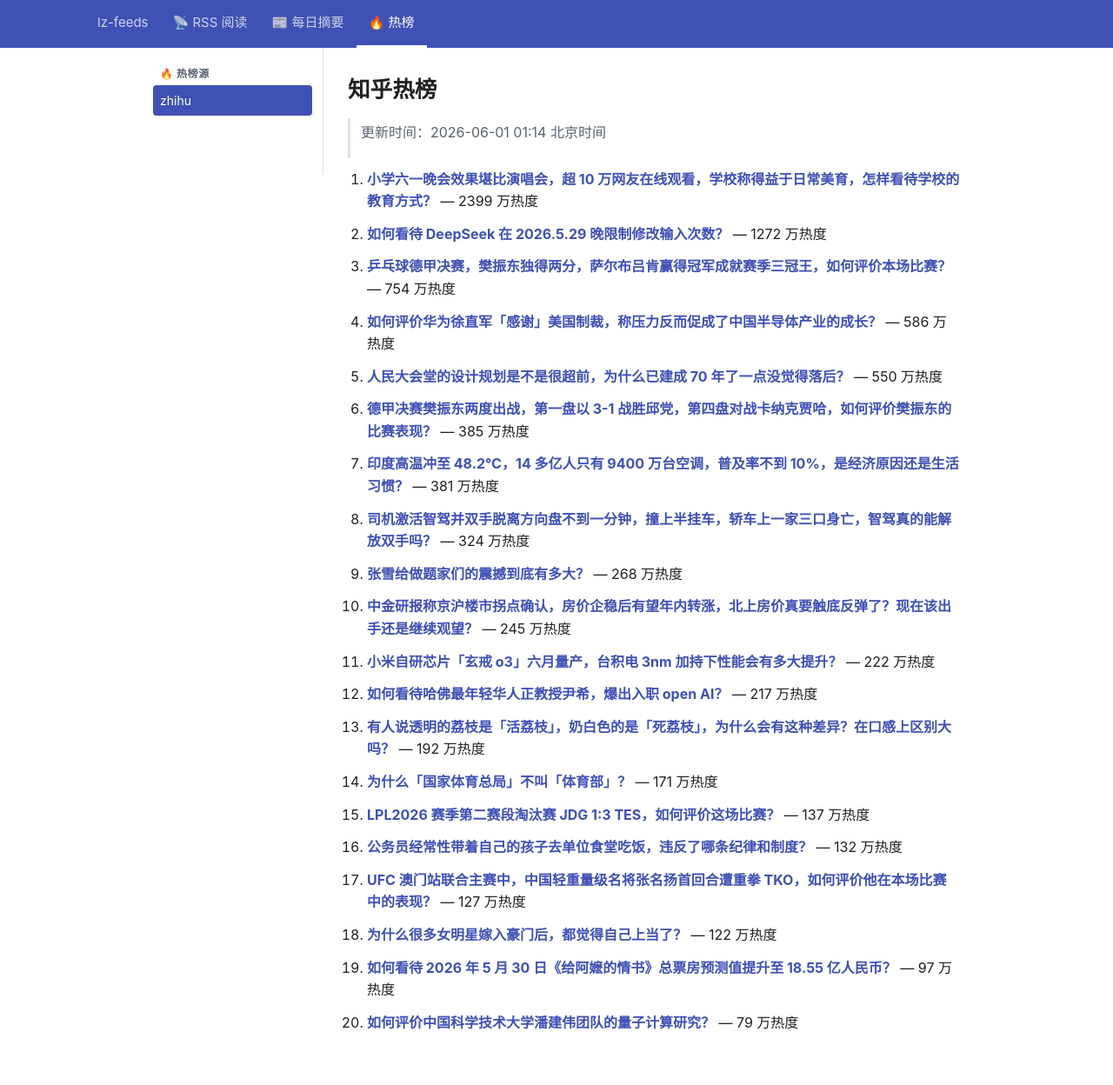
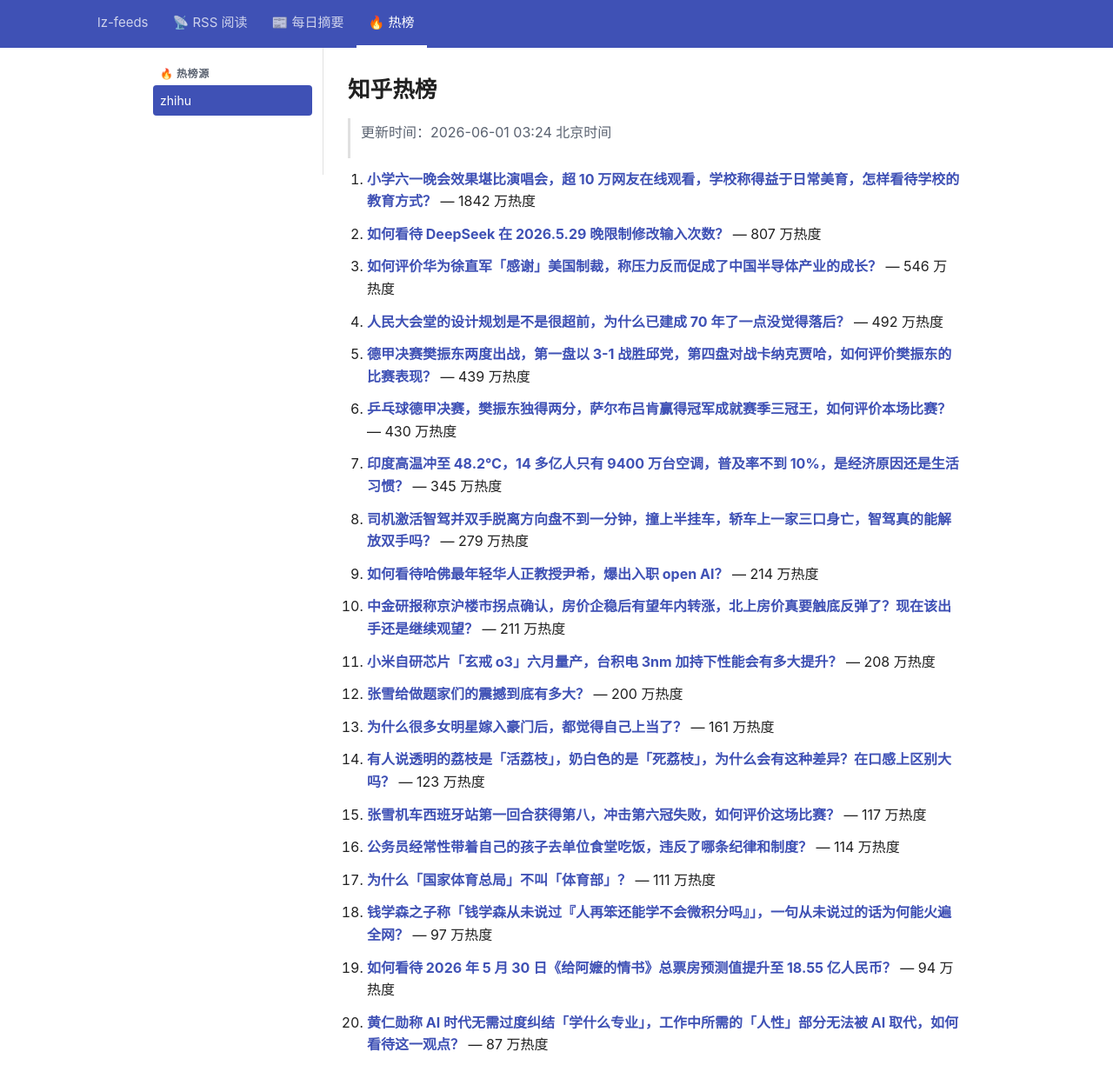
Before and after one commit to lizhang0101/lz-feeds, a Jekyll site: the page built from _hotlist/zhihu.md, in a window 1280 px wide and 1279 px high. Shown: the top 1248 px of the window at 87% size. Built offline with Jekyll 4.4.1, drawn with Linux system fonts in a browser that asks for light colours.

Commit message:
hotlist: 2026-05-31T19:24Z

```diff
--- a/_hotlist/zhihu.md
+++ b/_hotlist/zhihu.md
@@ -1,48 +1,48 @@
 ---
-updated: 2026-06-01 01:14 北京时间
+updated: 2026-06-01 03:24 北京时间
 count: 20
 ---
 
 # 知乎热榜
 
-> 更新时间：2026-06-01 01:14 北京时间
+> 更新时间：2026-06-01 03:24 北京时间
 
-1. **[小学六一晚会效果堪比演唱会，超 10 万网友在线观看，学校称得益于日常美育，怎样看待学校的教育方式？](https://www.zhihu.com/question/2043990135130125315)** — 2399 万热度
+1. **[小学六一晚会效果堪比演唱会，超 10 万网友在线观看，学校称得益于日常美育，怎样看待学校的教育方式？](https://www.zhihu.com/question/2043990135130125315)** — 1842 万热度
 
-2. **[如何看待 DeepSeek 在 2026.5.29 晚限制修改输入次数？](https://www.zhihu.com/question/2043802300246915002)** — 1272 万热度
+2. **[如何看待 DeepSeek 在 2026.5.29 晚限制修改输入次数？](https://www.zhihu.com/question/2043802300246915002)** — 807 万热度
 
-3. **[乒乓球德甲决赛，樊振东独得两分，萨尔布吕肯赢得冠军成就赛季三冠王，如何评价本场比赛？](https://www.zhihu.com/question/2044507566647006793)** — 754 万热度
+3. **[如何评价华为徐直军「感谢」美国制裁，称压力反而促成了中国半导体产业的成长？](https://www.zhihu.com/question/2044415469747007658)** — 546 万热度
 
-4. **[如何评价华为徐直军「感谢」美国制裁，称压力反而促成了中国半导体产业的成长？](https://www.zhihu.com/question/2044415469747007658)** — 586 万热度
+4. **[人民大会堂的设计规划是不是很超前，为什么已建成 70 年了一点没觉得落后？](https://www.zhihu.com/question/2040725492324689810)** — 492 万热度
 
-5. **[人民大会堂的设计规划是不是很超前，为什么已建成 70 年了一点没觉得落后？](https://www.zhihu.com/question/2040725492324689810)** — 550 万热度
+5. **[德甲决赛樊振东两度出战，第一盘以 3-1 战胜邱党，第四盘对战卡纳克贾哈，如何评价樊振东的比赛表现？](https://www.zhihu.com/question/2044505844486599158)** — 439 万热度
 
-6. **[德甲决赛樊振东两度出战，第一盘以 3-1 战胜邱党，第四盘对战卡纳克贾哈，如何评价樊振东的比赛表现？](https://www.zhihu.com/question/2044505844486599158)** — 385 万热度
+6. **[乒乓球德甲决赛，樊振东独得两分，萨尔布吕肯赢得冠军成就赛季三冠王，如何评价本场比赛？](https://www.zhihu.com/question/2044507566647006793)** — 430 万热度
 
-7. **[印度高温冲至 48.2℃，14 多亿人只有 9400 万台空调，普及率不到 10%，是经济原因还是生活习惯？](https://www.zhihu.com/question/2044427993054017025)** — 381 万热度
+7. **[印度高温冲至 48.2℃，14 多亿人只有 9400 万台空调，普及率不到 10%，是经济原因还是生活习惯？](https://www.zhihu.com/question/2044427993054017025)** — 345 万热度
 
-8. **[司机激活智驾并双手脱离方向盘不到一分钟，撞上半挂车，轿车上一家三口身亡，智驾真的能解放双手吗？](https://www.zhihu.com/question/2044378272578932828)** — 324 万热度
+8. **[司机激活智驾并双手脱离方向盘不到一分钟，撞上半挂车，轿车上一家三口身亡，智驾真的能解放双手吗？](https://www.zhihu.com/question/2044378272578932828)** — 279 万热度
 
-9. **[张雪给做题家们的震撼到底有多大？](https://www.zhihu.com/question/2024076423992735283)** — 268 万热度
+9. **[如何看待哈佛最年轻华人正教授尹希，爆出入职 open AI？](https://www.zhihu.com/question/2044397085965955829)** — 214 万热度
 
-10. **[中金研报称京沪楼市拐点确认，房价企稳后有望年内转涨，北上房价真要触底反弹了？现在该出手还是继续观望？](https://www.zhihu.com/question/2043269779943843699)** — 245 万热度
+10. **[中金研报称京沪楼市拐点确认，房价企稳后有望年内转涨，北上房价真要触底反弹了？现在该出手还是继续观望？](https://www.zhihu.com/question/2043269779943843699)** — 211 万热度
 
-11. **[小米自研芯片「玄戒 o3」六月量产，台积电 3nm 加持下性能会有多大提升？](https://www.zhihu.com/question/2043989303341142831)** — 222 万热度
+11. **[小米自研芯片「玄戒 o3」六月量产，台积电 3nm 加持下性能会有多大提升？](https://www.zhihu.com/question/2043989303341142831)** — 208 万热度
 
-12. **[如何看待哈佛最年轻华人正教授尹希，爆出入职 open AI？](https://www.zhihu.com/question/2044397085965955829)** — 217 万热度
+12. **[张雪给做题家们的震撼到底有多大？](https://www.zhihu.com/question/2024076423992735283)** — 200 万热度
 
-13. **[有人说透明的荔枝是「活荔枝」，奶白色的是「死荔枝」，为什么会有这种差异？在口感上区别大吗？](https://www.zhihu.com/question/2043362809816117631)** — 192 万热度
+13. **[为什么很多女明星嫁入豪门后，都觉得自己上当了？](https://www.zhihu.com/question/312882174)** — 161 万热度
 
-14. **[为什么「国家体育总局」不叫「体育部」？](https://www.zhihu.com/question/2043401388944791345)** — 171 万热度
+14. **[有人说透明的荔枝是「活荔枝」，奶白色的是「死荔枝」，为什么会有这种差异？在口感上区别大吗？](https://www.zhihu.com/question/2043362809816117631)** — 123 万热度
 
-15. **[LPL2026 赛季第二赛段淘汰赛 JDG 1:3 TES，如何评价这场比赛？](https://www.zhihu.com/question/2044450135288108263)** — 137 万热度
+15. **[张雪机车西班牙站第一回合获得第八，冲击第六冠失败，如何评价这场比赛？](https://www.zhihu.com/question/2044140930731438378)** — 117 万热度
 
-16. **[公务员经常性带着自己的孩子去单位食堂吃饭，违反了哪条纪律和制度？](https://www.zhihu.com/question/1998176504153151391)** — 132 万热度
+16. **[公务员经常性带着自己的孩子去单位食堂吃饭，违反了哪条纪律和制度？](https://www.zhihu.com/question/1998176504153151391)** — 114 万热度
 
-17. **[UFC 澳门站联合主赛中，中国轻重量级名将张名扬首回合遭重拳 TKO，如何评价他在本场比赛中的表现？](https://www.zhihu.com/question/2044172857710838574)** — 127 万热度
+17. **[为什么「国家体育总局」不叫「体育部」？](https://www.zhihu.com/question/2043401388944791345)** — 111 万热度
 
-18. **[为什么很多女明星嫁入豪门后，都觉得自己上当了？](https://www.zhihu.com/question/312882174)** — 122 万热度
+18. **[钱学森之子称「钱学森从未说过『人再笨还能学不会微积分吗』」，一句从未说过的话为何能火遍全网？](https://www.zhihu.com/question/2044106805110731772)** — 97 万热度
 
-19. **[如何看待 2026 年 5 月 30 日《给阿嬷的情书》总票房预测值提升至 18.55 亿人民币？](https://www.zhihu.com/question/2034264575038731020)** — 97 万热度
+19. **[如何看待 2026 年 5 月 30 日《给阿嬷的情书》总票房预测值提升至 18.55 亿人民币？](https://www.zhihu.com/question/2034264575038731020)** — 94 万热度
 
-20. **[如何评价中国科学技术大学潘建伟团队的量子计算研究？](https://www.zhihu.com/question/2038197145359102036)** — 79 万热度
+20. **[黄仁勋称 AI 时代无需过度纠结「学什么专业」，工作中所需的「人性」部分无法被 AI 取代，如何看待这一观点？](https://www.zhihu.com/question/2044518201330073873)** — 87 万热度
```
